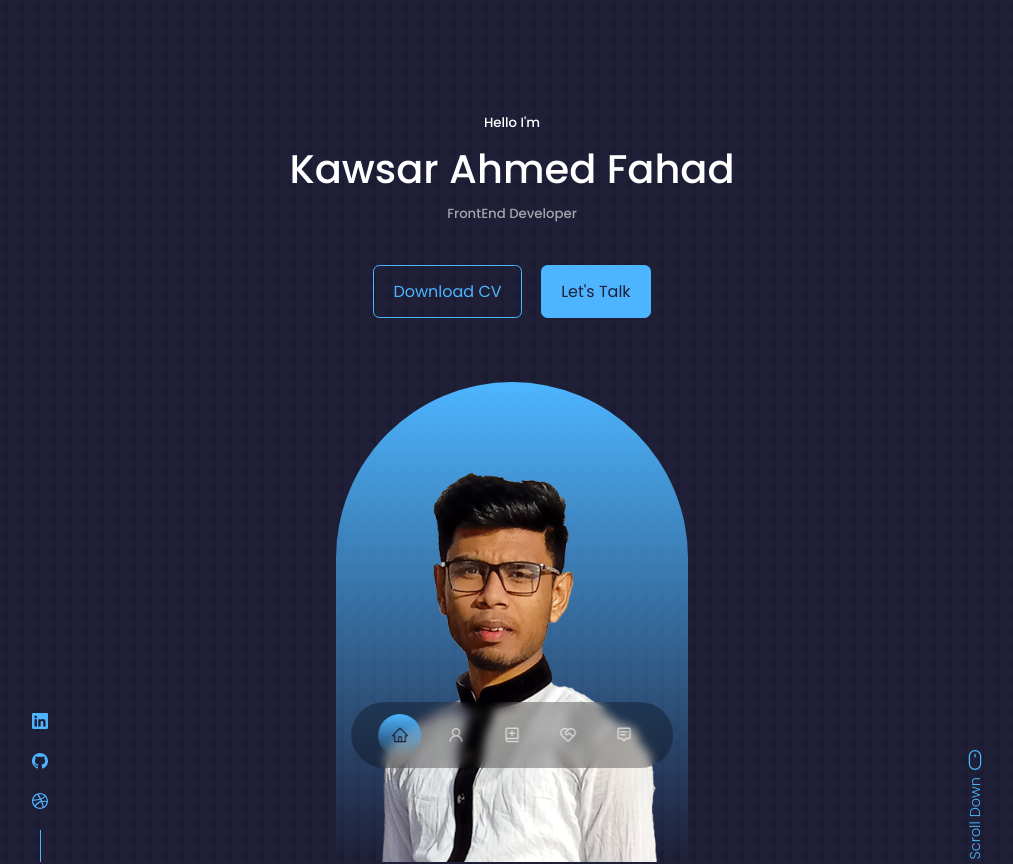
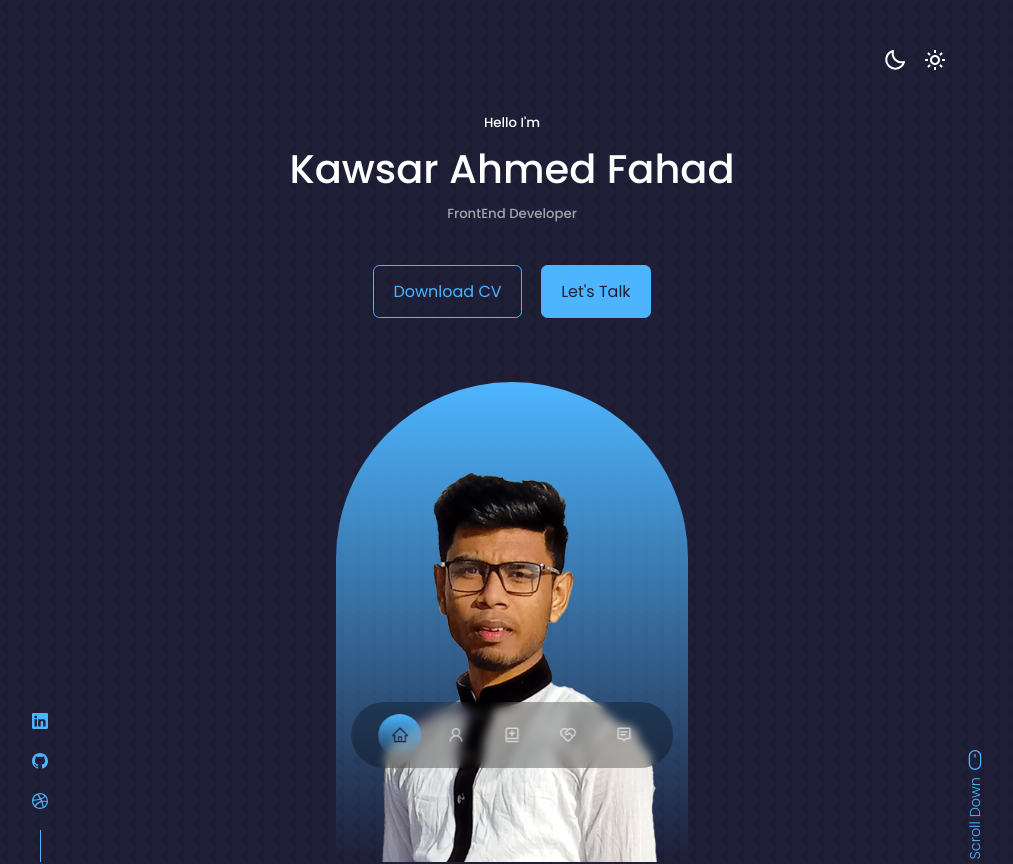
Before and after one commit to faha1999/itsfaha, a React (Create React App) app: page / in a window 1280 px wide. Shown: the top 864 px of the page, without its empty margins (128-1141 px from the left). Built offline with nearby package versions, Linux system fonts and the light colour scheme.

Commit message:
added theme propertys

```diff
--- /dev/null
+++ b/src/assets/scss/_theme.scss
@@ -0,0 +1,13 @@
+.theme {
+  padding-right: 8%;
+  position: fixed;
+  cursor: pointer;
+  margin-bottom: 3rem;
+  margin-top: -4rem;
+  right: 8%;
+
+  .icon {
+    font-size: 1.5rem;
+    margin-left: 1rem;
+  }
+}
--- a/src/assets/scss/style.scss
+++ b/src/assets/scss/style.scss
@@ -1,5 +1,6 @@
 @import './variables';
 @import './globals';
+@import './theme';
 
 @import './header';
 @import './nav';
--- a/src/components/Header.jsx
+++ b/src/components/Header.jsx
@@ -3,10 +3,12 @@ import Button from './partials/Button';
 import Me from '../assets/images/me.png';
 import HeaderSocial from './partials/HeaderSocial';
 import { BsMouse } from 'react-icons/bs';
+import Theme from './Theme';
 
 const Header = () => {
   return (
     <header id="home">
+      <Theme />
       <div className="container header">
         <h5>Hello I'm</h5>
         <h1>Kawsar Ahmed Fahad</h1>
--- /dev/null
+++ b/src/components/Theme.jsx
@@ -0,0 +1,14 @@
+import React from 'react';
+import { BiMoon } from 'react-icons/bi';
+import { BiSun } from 'react-icons/bi';
+
+const Theme = () => {
+  return (
+    <div className="theme">
+      <BiMoon className="icon" />
+      <BiSun className="icon" />
+    </div>
+  );
+};
+
+export default Theme;
--- /dev/null
+++ b/src/components/partials/ThemeData.jsx
@@ -0,0 +1,3 @@
+const themes = {
+  dark: {},
+};
```
Also changed, not shown: src/assets/css/style.min.css, 1 other file (tests, documents, lock files or other folders).
